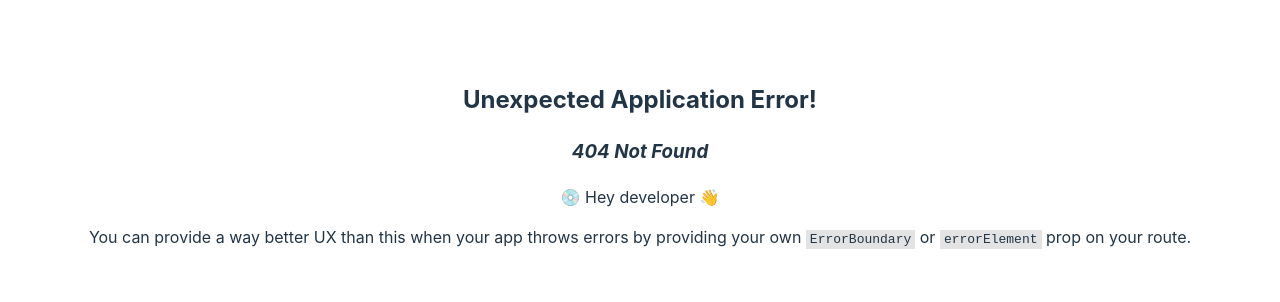
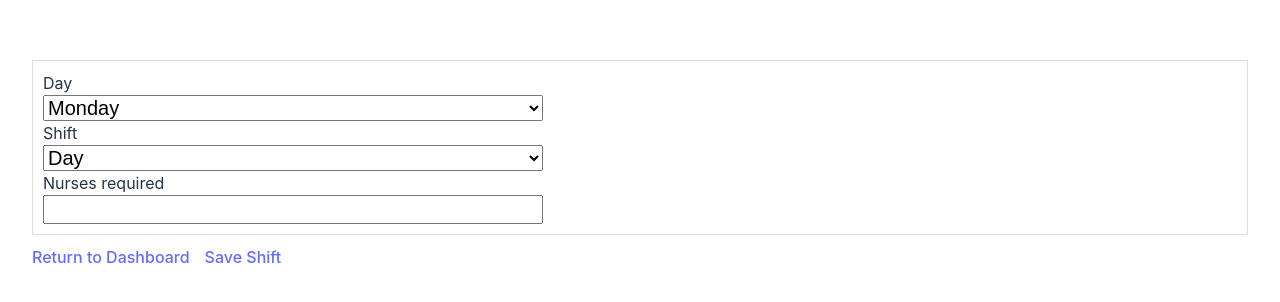
Before and after one commit to unitehenry/scheduling-fullstack, a React (Vite) app in the folder frontend/: page /shifts/1 in a window 1280 px wide. Before the commit this address had no page. Shown: the part 236-538 px from the top of the page. Built offline with nearby package versions, Linux system fonts and the light colour scheme.

Commit message:
feat(frontend): shift ui

```diff
--- a/frontend/src/App.tsx
+++ b/frontend/src/App.tsx
@@ -88,6 +88,11 @@ function App() {
             )))}
           </tbody>
         </table>
+        <div className='card-actions'>
+          <Link to="/shifts/new">
+            Add shift requirement
+          </Link>
+        </div>
       </div>
       <div className='card'>
         <h2>Schedules</h2>
--- /dev/null
+++ b/frontend/src/components/Shift.tsx
@@ -0,0 +1,111 @@
+import { Link } from 'react-router-dom';
+import * as api from '../services/apiService';
+
+function ShiftDetails() {
+
+  const fields = [
+    {
+      key: 'day',
+      label: 'Day',
+      type: 'select',
+      options: [
+        {
+          key: 'monday',
+          label: 'Monday'
+        },
+        {
+          key: 'tuesday',
+          label: 'Tuesday'
+        },
+        {
+          key: 'wednesday',
+          label: 'Wednesday'
+        },
+        {
+          key: 'thursday',
+          label: 'Thursday'
+        },
+        {
+          key: 'friday',
+          label: 'Friday'
+        },
+        {
+          key: 'saturday',
+          label: 'Saturday'
+        },
+        {
+          key: 'sunday',
+          label: 'Sunday'
+        }
+      ]
+    },
+    {
+      key: 'shift',
+      label: 'Shift',
+      type: 'select',
+      options: [
+        {
+          key: 'day',
+          label: 'Day',
+        },
+        {
+          key: 'night',
+          label: 'Night'
+        }
+      ]
+    },
+    {
+      key: 'nurses',
+      label: 'Nurses required',
+      type: 'number'
+    }
+  ];
+
+  return (
+    <form>
+    {
+      fields.map(field => (
+        <div key={field.key} className="form-input">
+          <label>
+            {field.label}
+          </label>
+          {
+            field.type === 'select' ? (
+              <select>
+                {
+                  field.options.map(opt => (
+                    <option key={opt.key} value={opt.key}>
+                      {opt.label}
+                    </option>
+                  ))
+                }
+              </select>
+            ) : <></>
+          }
+          {
+            field.type === 'number' ? (
+              <input type={field.type} />
+            ) : <></>
+          }
+        </div>
+      ))
+    }
+    </form>
+  )
+}
+
+export default function Shift() {
+  return (
+    <div className="shift-page">
+      <ShiftDetails />
+      <div className="shift-actions">
+        <Link to="/">
+          Return to Dashboard
+        </Link>
+        <a href="#">
+          Save Shift
+        </a>
+      </div>
+    </div>
+  );
+}
--- a/frontend/src/index.css
+++ b/frontend/src/index.css
@@ -1,3 +1,7 @@
+* {
+  box-sizing: border-box;
+}
+
 #root {
   max-width: 1280px;
   width: 100%;
@@ -148,8 +152,10 @@ form .form-input {
   font-size: 1rem;
 }
 
-form .form-input input {
+form .form-input input, form .form-input select {
   font-size: 20px;
+  width: 100%;
+  max-width: 500px;
 }
 
 form .actions {
@@ -158,13 +164,13 @@ form .actions {
   gap: 5px;
 }
 
-.nurse-page {
+.nurse-page, .shift-page {
   display: flex;
   flex-direction: column;
   gap: 10px;
 }
 
-.nurse-actions {
+.nurse-actions, .shift-actions {
   display: flex;
   gap: 15px;
 }
--- a/frontend/src/main.tsx
+++ b/frontend/src/main.tsx
@@ -4,6 +4,7 @@ import './index.css'
 
 import App from './App.tsx'
 import Nurse from './components/Nurse.tsx';
+import Shift from './components/Shift.tsx';
 
 import {
   createBrowserRouter,
@@ -18,6 +19,10 @@ const router = createBrowserRouter([
   {
     path: '/nurses/:nurseId',
     element: <Nurse />
+  },
+  {
+    path: '/shifts/:shiftId',
+    element: <Shift />
   }
 ]);
 
```
